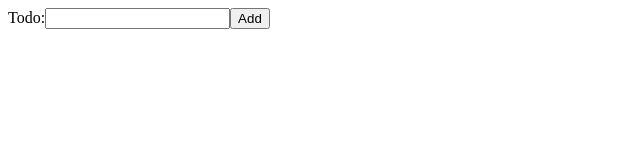
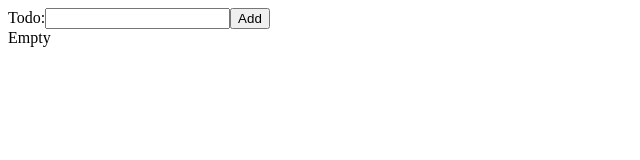
Before and after one commit to umetsu/todo-app-with-tdd, a React (Create React App) app: page / in a window 1280 px wide. Shown: the top 160 px of the page, without its empty margins (0-640 px from the left). Built offline with nearby package versions, Linux system fonts and the light colour scheme.

Commit message:
:sparkles: リストが空のときの処理を追加

```diff
--- a/src/App.tsx
+++ b/src/App.tsx
@@ -26,9 +26,11 @@ export function App() {
         <input id={"task-input"} value={inputValue} onChange={handleChange} />
         <button type={"submit"}>Add</button>
       </form>
-      {tasks.map((task, index) => (
-        <div key={index}>{task.content}</div>
-      ))}
+      {tasks.length === 0 ? (
+        <div>Empty</div>
+      ) : (
+        tasks.map((task, index) => <div key={index}>{task.content}</div>)
+      )}
     </div>
   )
 }
```
Also changed, not shown: 1 other file (tests, documents, lock files or other folders).
